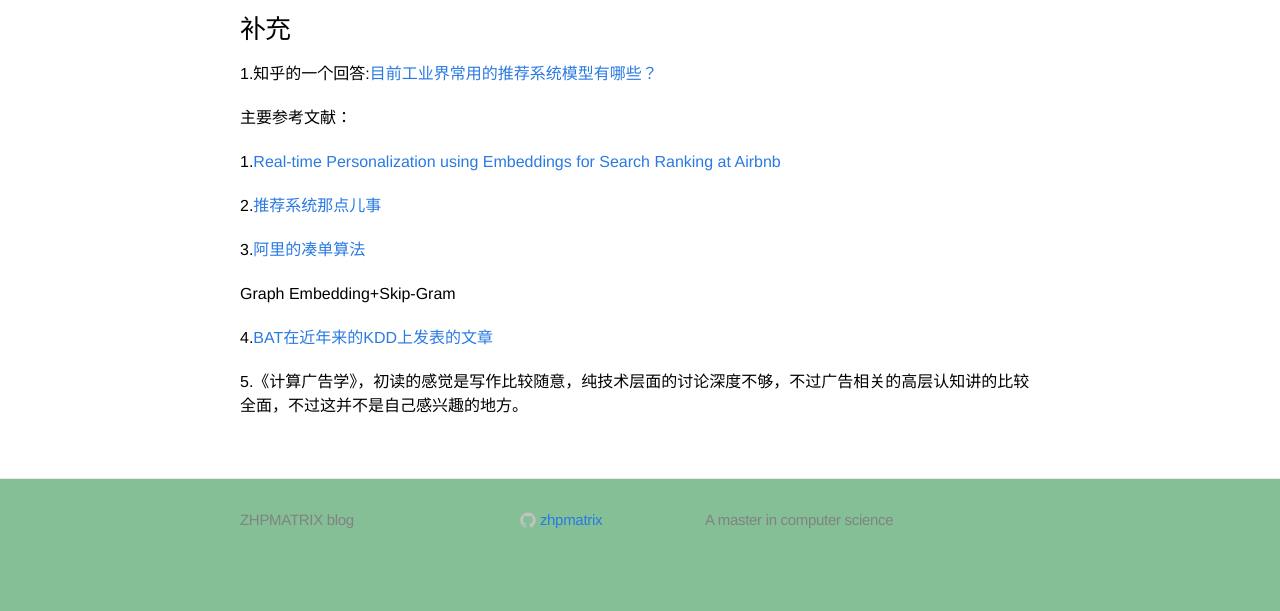
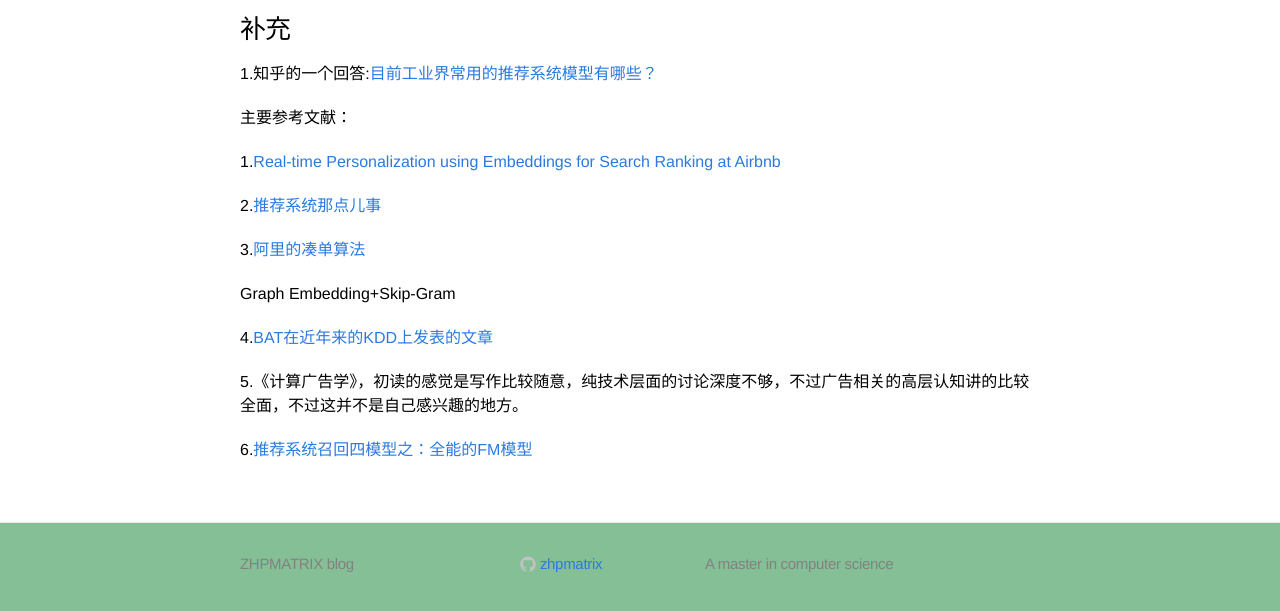
Before and after one commit to zhpmatrix/zhpmatrix.github.io, a Jekyll site: the page built from _posts/2019-03-25-search-and-recsys.md, in a window 1280 px wide and 900 px high, scrolled down 1534 px, cut to the strip 280-891 px from the top of the window. Built offline with Jekyll 4.4.1, drawn with Linux system fonts in a browser that asks for light colours; comment, search, counter and statistics services are not loaded; before the commit the page ends 2390 px from its top, so only the background shows below that.

Commit message:
Update 2019-03-25-search-and-recsys.md

```diff
--- a/_posts/2019-03-25-search-and-recsys.md
+++ b/_posts/2019-03-25-search-and-recsys.md
@@ -56,3 +56,5 @@ Graph Embedding+Skip-Gram
 4.[BAT在近年来的KDD上发表的文章](https://www.jiqizhixin.com/articles/2018-12-28-12)
 
 5.《计算广告学》，初读的感觉是写作比较随意，纯技术层面的讨论深度不够，不过广告相关的高层认知讲的比较全面，不过这并不是自己感兴趣的地方。
+
+6.[推荐系统召回四模型之：全能的FM模型](https://zhuanlan.zhihu.com/p/58160982)
```
